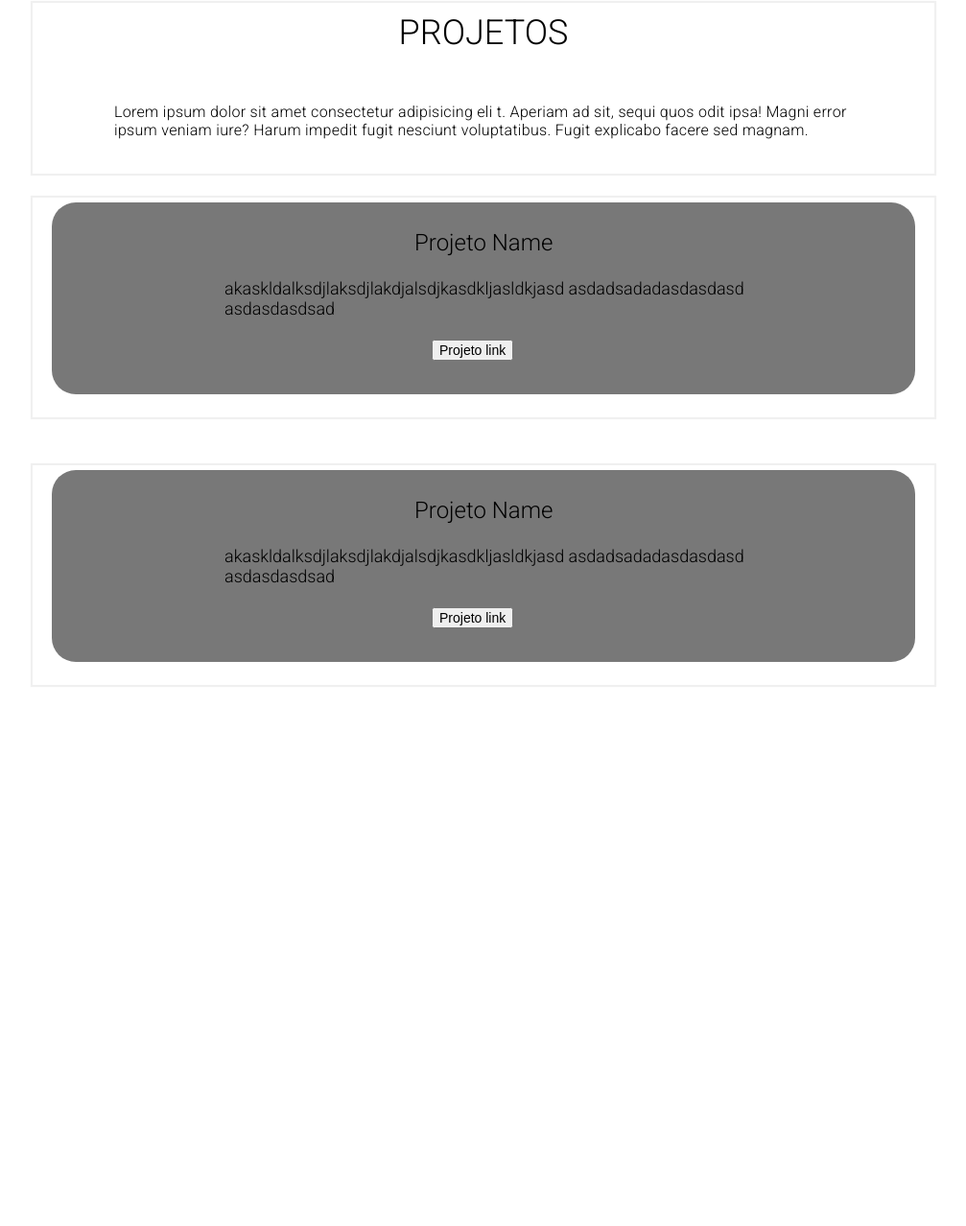
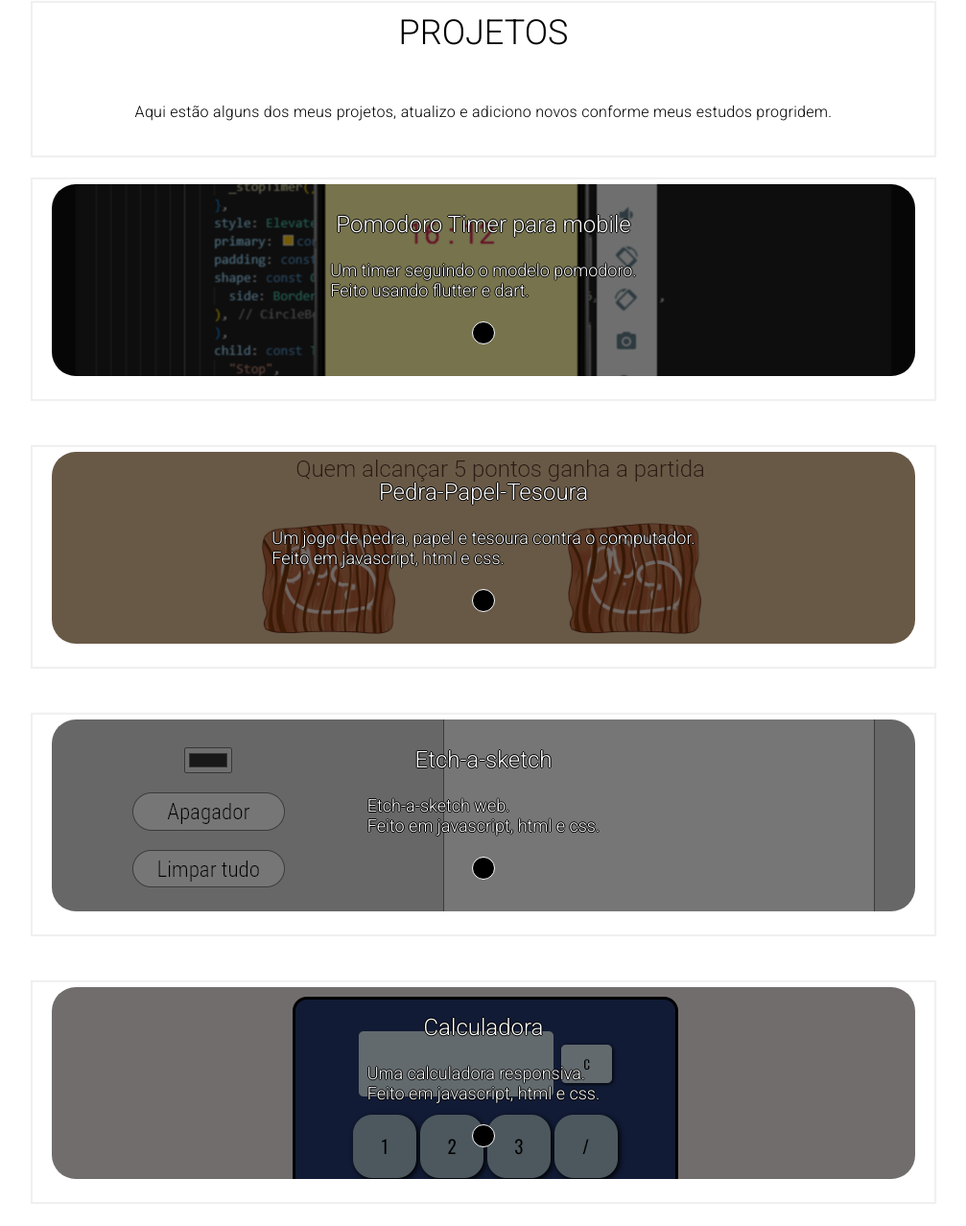
Before and after one commit to Kombini21/personal-website, a plain HTML site: page index.html in a window 1280 px wide. Shown: the part 664-1942 px from the top of the page at 96% size, without its empty margins (136-1143 px from the left). Before the commit the page ends 1403 px from the top, so only its background shows below. Drawn offline with Linux system fonts and the light colour scheme.

Commit message:
Add projects section

```diff
--- a/index.html
+++ b/index.html
@@ -46,7 +46,7 @@
 
                 <div class="introducao">
 
-                    <p><span class="oi">Oi 👋, sou Gabriel Terrazas.</span><br><br> Um estudante de engenharia de software (focando em back-end),
+                    <p><span class="oi">Oi 👋, sou Gabriel Terrazas.</span><br><br> Um estudante de engenharia de software,
                         estudando muito e apaixonado por web, economia e tecnologia.<br><br>
                         Atualmente estou estudando desenvolvimento web enquanto estudo para a faculdade.<br><br>
                         Eu também gosto de pintar e ler nas horas vagas.
@@ -78,19 +78,12 @@
 
                 <p class="projects-header" > PROJETOS</p>
 
-                <p class="projects-p"> Lorem ipsum dolor sit amet consectetur adipisicing eli
-                    t. Aperiam ad sit, sequi quos odit ipsa! Magni error ipsum veniam iure?
-                    Harum impedit fugit nesciunt voluptatibus. Fugit explicabo facere sed magnam.</p>
-
+                <p class="projects-p">Aqui estão alguns dos meus projetos, atualizo e adiciono novos conforme meus estudos progridem.</p>
 
 
             </div>
-
-
-
         </div>
     </div>
-
 
 
     <div class="projetos-all">
@@ -99,11 +92,12 @@
 
                 <div class="project-container-1">
                     <div class="img-wrap">
-                        <p class="project-name">Projeto Name</p>
-                        <p class="project-description"> akaskldalksdjlaksdjlakdjalsdjkasdkljasldkjasd
-                            asdadsadadasdasdasd<br>asdasdasdsad </p>
-                        <button class="project-button">Projeto link</button>
-                        <img class="img-1" src="./images/proj-place.png" alt="project header" height="200px" width="900px">
+                        <p class="project-name">Pomodoro Timer para mobile</p>
+                        <p class="project-description">Um timer seguindo o modelo pomodoro.<br>Feito usando flutter e dart.</p>
+                        <a href="https://github.com/Kombini21/mobile_pomodoro_timer">
+                        <button class="project-button"></button>
+                        </a>
+                        <img class="img-1" src="./images/proj-place1.png" alt="project header" height="200px" width="900px">
                     </div>
                     <!--
                     <p class="projects-p-1"> Lorem ipsum dolor sit amet consectetur adipisicing eli
@@ -120,17 +114,81 @@
         </div>
     </div>
 
+
+
     <div class="projetos-all">
         <div class="project-1">
             <div class="projects-1">
 
                 <div class="project-container-1">
                     <div class="img-wrap">
-                        <p class="project-name">Projeto Name</p>
-                        <p class="project-description"> akaskldalksdjlaksdjlakdjalsdjkasdkljasldkjasd
-                            asdadsadadasdasdasd<br>asdasdasdsad </p>
-                        <button class="project-button">Projeto link</button>
-                        <img class="img-1" src="./images/proj-place.png" alt="project header" height="200px" width="900px">
+                        <p class="project-name">Pedra-Papel-Tesoura</p>
+                        <p class="project-description">Um jogo de pedra, papel e tesoura contra o computador.<br>Feito em javascript, html e css.</p>
+                        <a href="https://kombini21.github.io/Rock-Paper-Scissors-JS/">
+                            <button class="project-button"></button>
+                            </a>
+                        <img class="img-1" src="./images/proj-place2.png" alt="project header" height="200px" width="900px">
+                    </div>
+                    <!--
+                    <p class="projects-p-1"> Lorem ipsum dolor sit amet consectetur adipisicing eli
+                        t. Aperiam ad sit, sequi quos odit ipsa! Magni error ipsum veniam iure?
+                        Harum impedit fugit nesciunt voluptatibus. Fugit explicabo facere sed magnam.</p>
+                    -->
+
+
+                </div>
+
+
+
+            </div>
+        </div>
+    </div>
+
+
+
+
+    <div class="projetos-all">
+        <div class="project-1">
+            <div class="projects-1">
+
+                <div class="project-container-1">
+                    <div class="img-wrap">
+                        <p class="project-name">Etch-a-sketch</p>
+                        <p class="project-description"> Etch-a-sketch web.<br> Feito em javascript, html e css.</p>
+                        <a href="https://kombini21.github.io/Etch-a-Sketch/">
+                            <button class="project-button"></button>
+                            </a>
+                        <img class="img-1" src="./images/proj-place3.png" alt="project header" height="200px" width="900px">
+                    </div>
+                    <!--
+                    <p class="projects-p-1"> Lorem ipsum dolor sit amet consectetur adipisicing eli
+                        t. Aperiam ad sit, sequi quos odit ipsa! Magni error ipsum veniam iure?
+                        Harum impedit fugit nesciunt voluptatibus. Fugit explicabo facere sed magnam.</p>
+                    -->
+                </div>
+
+
+
+            </div>
+        </div>
+    </div>
+
+
+
+
+
+    <div class="projetos-all">
+        <div class="project-1">
+            <div class="projects-1">
+
+                <div class="project-container-1">
+                    <div class="img-wrap">
+                        <p class="project-name">Calculadora</p>
+                        <p class="project-description"> Uma calculadora responsiva. <br>Feito em javascript, html e css.</p>
+                        <a href="https://kombini21.github.io/Calculator/">
+                            <button class="project-button"></button>
+                            </a>
+                        <img class="img-1" src="./images/proj-place4.png" alt="project header" height="200px" width="900px">
                     </div>
                     <!--
                     <p class="projects-p-1"> Lorem ipsum dolor sit amet consectetur adipisicing eli
--- a/styles/stylesheet.css
+++ b/styles/stylesheet.css
@@ -161,25 +161,35 @@ justify-content: center;
 .project-button{
 
     position: absolute;
+    color: white;
+    text-shadow: -1px 0 black, 0 1px black, 1px 0 black, 0 -1px black;
 }
 .project-name{
 
 
     top: 2%;
-    left: 42%;
+    left: 50%;
+    transform: translateX(-50%);
     font-size: 24px;
 }
 
 .project-description{
 
-    left: 20%;
+    left: 50%;
+    transform: translateX(-50%);
     top: 30%;
     font-size: 18px;
 }
 
 .project-button{
 
-    left: 44%;
+    left: 50%;
+    transform: translateX(-50%);
     top: 70%;
     font-size: 14px;
+    background-color: black;
+    border: 1px solid white;
+    border-radius: 100%;
+    width: 3vh;
+    height: 3vh;
 }
```
Also changed, not shown: images/proj-place1.png (added), images/proj-place2.png (added), images/proj-place3.png (added), images/proj-place4.png (added).
